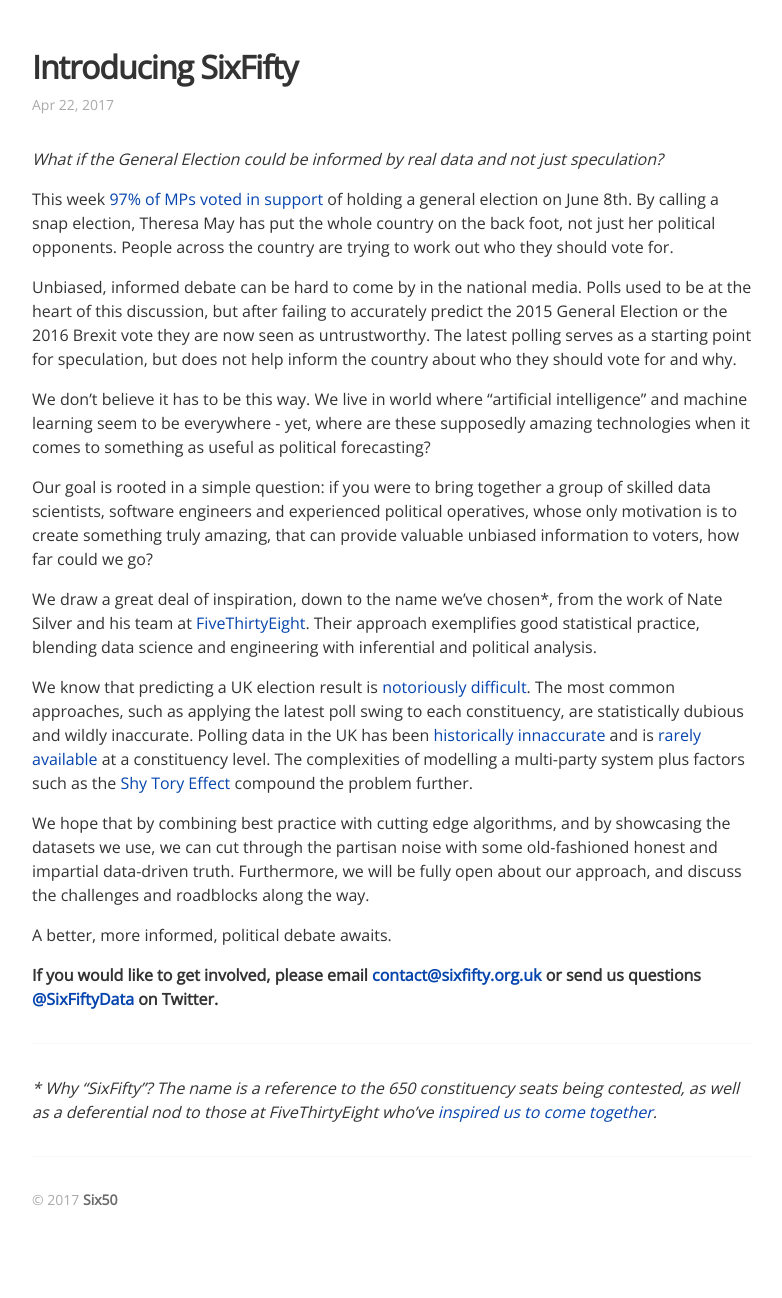
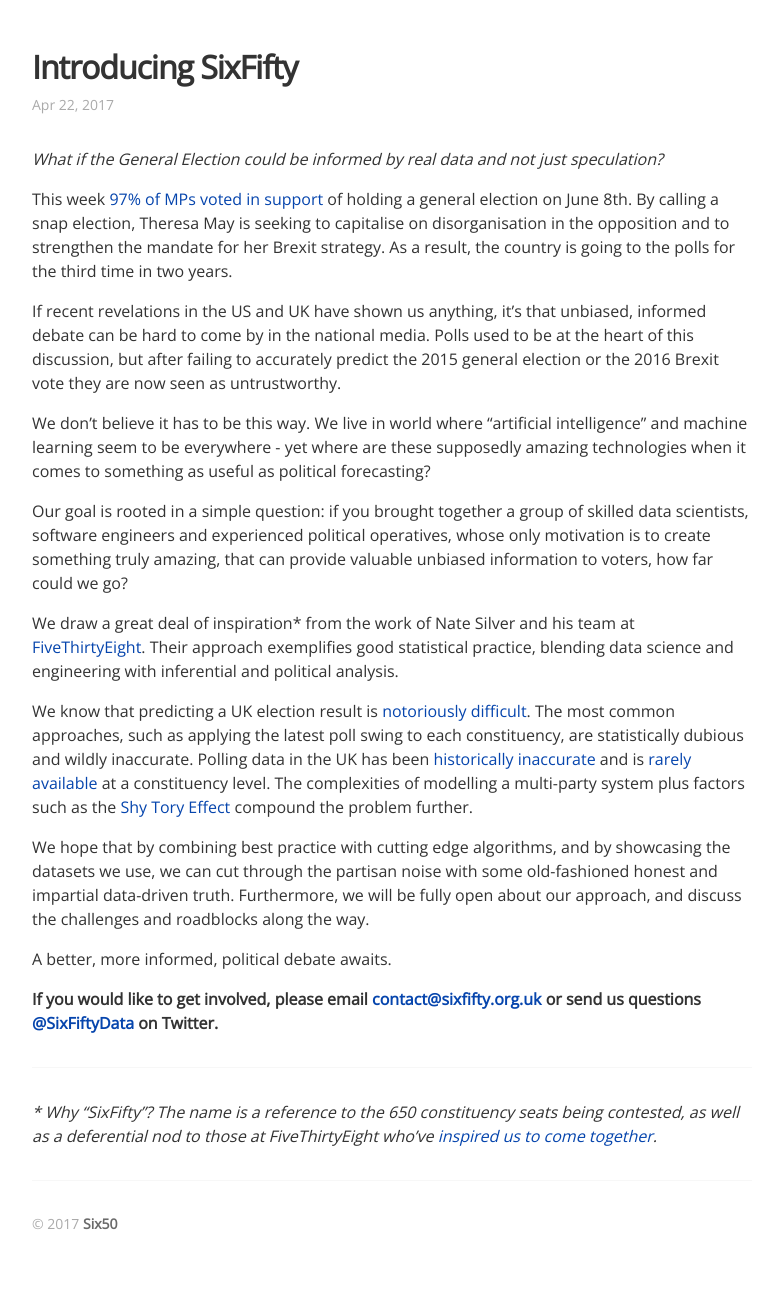
Before and after one commit to six50/sixfifty, a Jekyll site: the page built from _posts/2017-04-19-introducing-six50.markdown, in a window 1280 px wide. Shown: the whole page, without its empty margins (8-790 px from the left). Built offline with Jekyll 4.4.1, drawn with Linux system fonts in a browser that asks for light colours; before the commit the page ends 1274 px from its top, so only the background shows below that.

Commit message:
Merging in Chris' changes.

```diff
--- a/_posts/2017-04-19-introducing-six50.markdown
+++ b/_posts/2017-04-19-introducing-six50.markdown
@@ -7,17 +7,17 @@ categories: sixfifty meta
 
 _What if the General Election could be informed by real data and not just speculation?_
 
-This week [97% of MPs voted in support](hansard-results) of holding a general election on June 8th. By calling a snap election, Theresa May has put the whole country on the back foot, not just her political opponents. People across the country are trying to work out who they should vote for.
+This week [97% of MPs voted in support](hansard-results) of holding a general election on June 8th. By calling a snap election, Theresa May is seeking to capitalise on disorganisation in the opposition and to strengthen the mandate for her Brexit strategy. As a result, the country is going to the polls for the third time in two years.
 
-Unbiased, informed debate can be hard to come by in the national media. Polls used to be at the heart of this discussion, but after failing to accurately predict the 2015 General Election or the 2016 Brexit vote they are now seen as untrustworthy. The latest polling serves as a starting point for speculation, but does not help inform the country about who they should vote for and why.
+If recent revelations in the US and UK have shown us anything, it’s that unbiased, informed debate can be hard to come by in the national media. Polls used to be at the heart of this discussion, but after failing to accurately predict the 2015 general election or the 2016 Brexit vote they are now seen as untrustworthy.
 
-We don’t believe it has to be this way. We live in world where "artificial intelligence" and machine learning seem to be everywhere - yet, where are these supposedly amazing technologies when it comes to something as useful as political forecasting?
+We don’t believe it has to be this way. We live in world where "artificial intelligence" and machine learning seem to be everywhere - yet where are these supposedly amazing technologies when it comes to something as useful as political forecasting?
 
-Our goal is rooted in a simple question: if you were to bring together a group of skilled data scientists, software engineers and experienced political operatives, whose only motivation is to create something truly amazing, that can provide valuable unbiased information to voters, how far could we go?
+Our goal is rooted in a simple question: if you brought together a group of skilled data scientists, software engineers and experienced political operatives, whose only motivation is to create something truly amazing, that can provide valuable unbiased information to voters, how far could we go?
 
-We draw a great deal of inspiration, down to the name we've chosen*, from the work of Nate Silver and his team at [FiveThirtyEight](fivethirtyeight). Their approach exemplifies good statistical practice, blending data science and engineering with inferential and political analysis.
+We draw a great deal of inspiration* from the work of Nate Silver and his team at [FiveThirtyEight](fivethirtyeight). Their approach exemplifies good statistical practice, blending data science and engineering with inferential and political analysis.
 
-We know that predicting a UK election result is [notoriously difficult](538-wrong). The most common approaches, such as applying the latest poll swing to each constituency, are statistically dubious and wildly inaccurate. Polling data in the UK has been [historically innaccurate](inaccurate-polls) and is [rarely available](ashcroft-polls) at a constituency level. The complexities of modelling a multi-party system plus factors such as the [Shy Tory Effect](shy-tory-factor) compound the problem further.
+We know that predicting a UK election result is [notoriously difficult](538-wrong). The most common approaches, such as applying the latest poll swing to each constituency, are statistically dubious and wildly inaccurate. Polling data in the UK has been [historically inaccurate](inaccurate-polls) and is [rarely available](ashcroft-polls) at a constituency level. The complexities of modelling a multi-party system plus factors such as the [Shy Tory Effect](shy-tory-factor) compound the problem further.
 
 We hope that by combining best practice with cutting edge algorithms, and by showcasing the datasets we use, we can cut through the partisan noise with some old-fashioned honest and impartial data-driven truth. Furthermore, we will be fully open about our approach, and discuss the challenges and roadblocks along the way.
 
```
